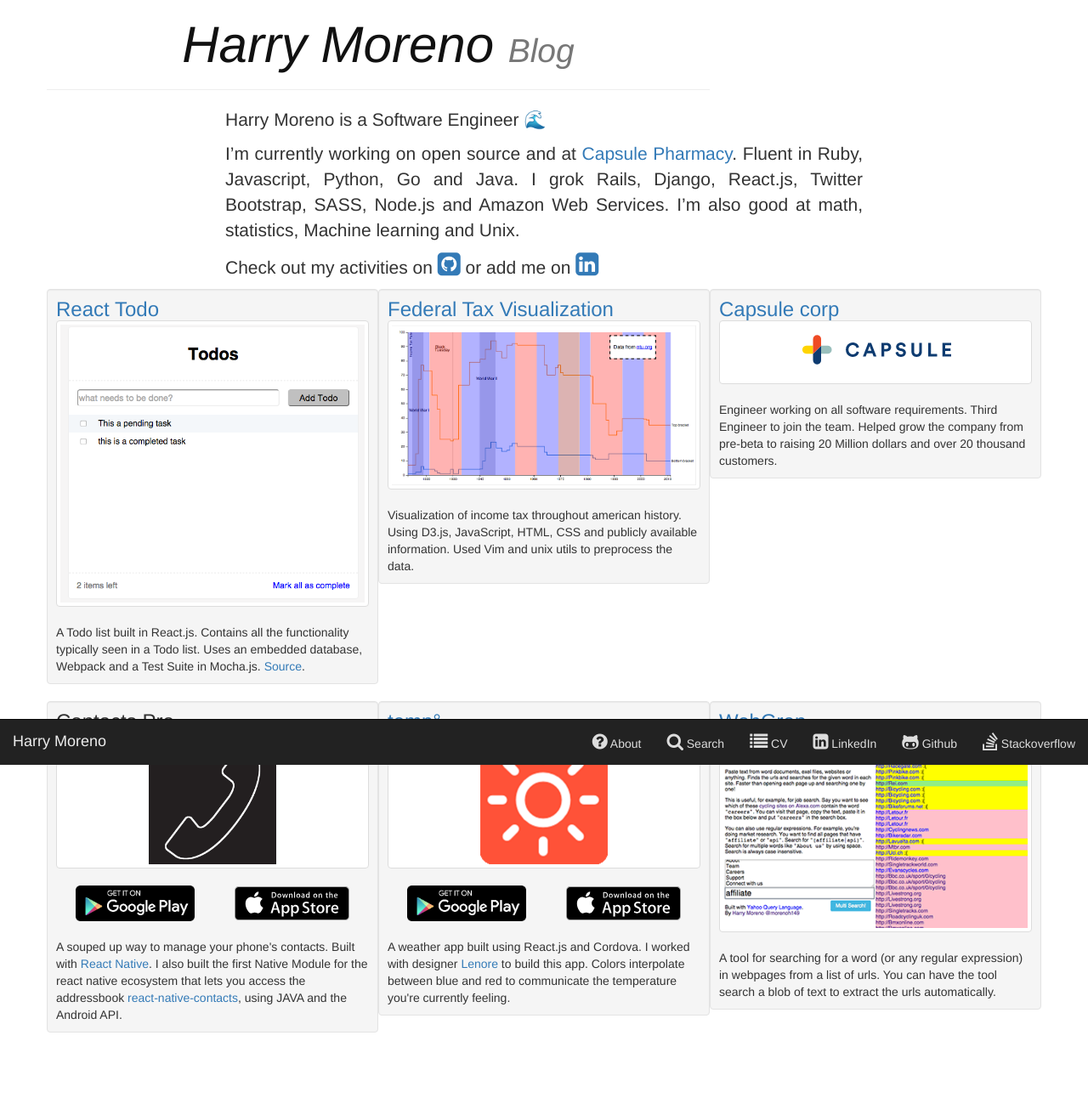
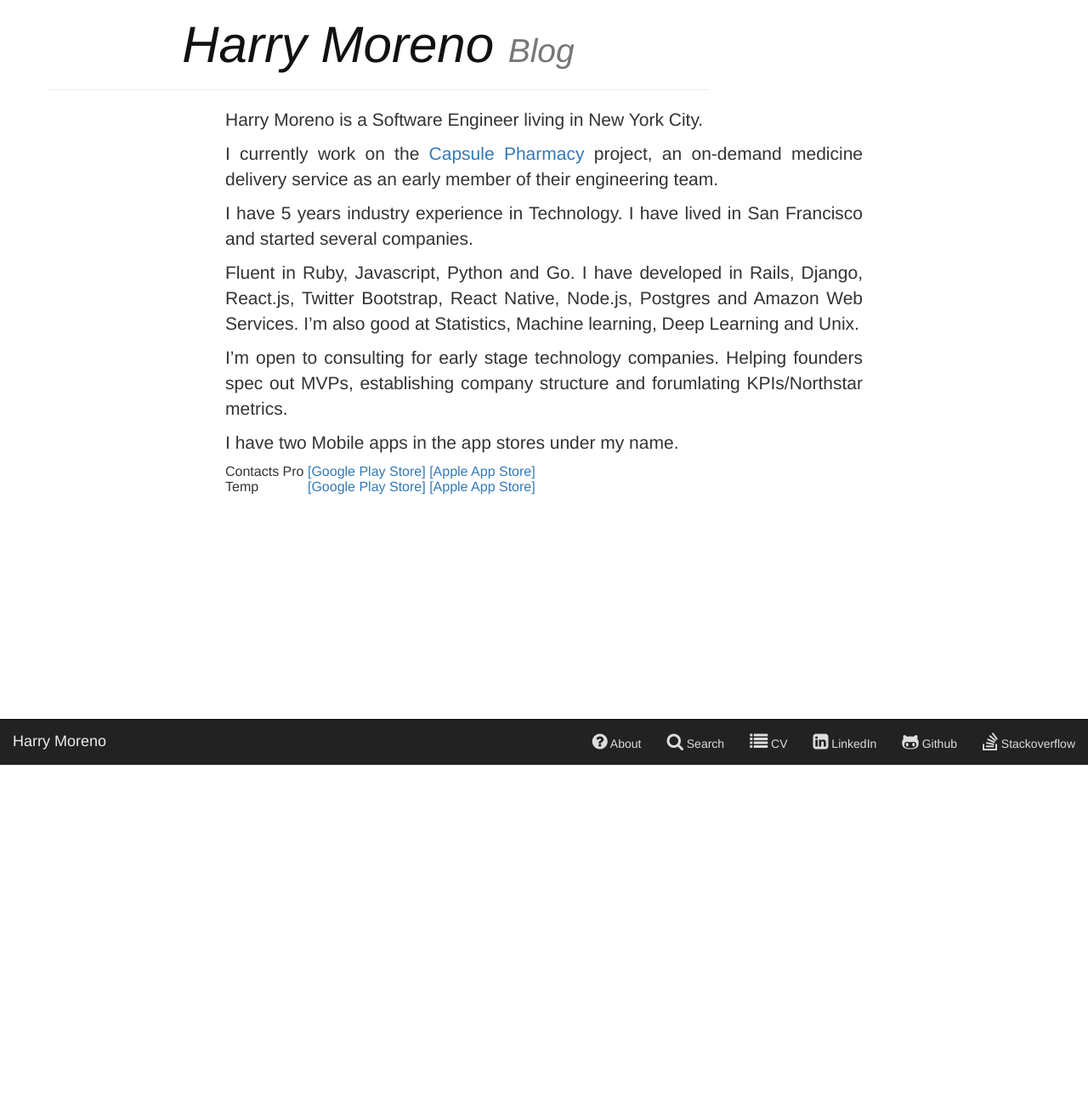
Before and after one commit to morenoh149/morenoh149.github.io, a Jekyll site: the page built from about.md, in a window 1280 px wide. Shown: the whole page at 85% size. Built offline with Jekyll 4.4.1, drawn with Linux system fonts in a browser that asks for light colours; nearby versions of some CDN libraries; after the commit the page ends 900 px from its top, so only the background shows below that.

Commit message:
Revamp about page

```diff
--- a/_layouts/about.html
+++ b/_layouts/about.html
@@ -16,12 +16,7 @@
           {{ content }}
         </div>
       </div>
-
-      {% include gallery.html %}
-
-      <!-- {% include footer.html %} -->
-
-    </div><!-- container -->
+    </div>
 
     {% include navbar.html %}
 
--- a/about.md
+++ b/about.md
@@ -3,15 +3,35 @@ layout: about
 title: About Harry Moreno
 ---
 
-Harry Moreno is a Software Engineer 🌊
+Harry Moreno is a Software Engineer living in New York City.
 
-I'm currently working on open source and at
-<a href="https://www.capsulecares.com/">Capsule Pharmacy</a>.
-Fluent in Ruby, Javascript, Python, Go and Java. I grok Rails, Django, React.js, Twitter
-Bootstrap, SASS, Node.js and Amazon Web Services. I'm also good at math,
-statistics, Machine learning and Unix.
+I currently work on the <a href="https://www.capsulecares.com/">Capsule Pharmacy</a>
+project, an on-demand medicine delivery service as an early member of their
+engineering team.
 
-Check out my activities on
-<a href="http://www.github.com/morenoh149"><i class="fa fa-github-square"></i></a>
-or add me on
-<a href="http://www.linkedin.com/in/harrymoreno"><i class="fa fa-linkedin-square"></i></a>
+I have 5 years industry experience in Technology. I have lived in
+San Francisco and started several companies.
+
+Fluent in Ruby, Javascript, Python and Go. I have developed in
+Rails, Django, React.js, Twitter Bootstrap, React Native, Node.js,
+Postgres and Amazon Web Services. I'm also good at Statistics,
+Machine learning, Deep Learning and Unix.
+
+I'm open to consulting for early stage technology companies.
+Helping founders spec out MVPs, establishing company structure
+and forumlating KPIs/Northstar metrics.
+
+I have two Mobile apps in the app stores under my name.
+
+<table style="padding: 5px;">
+  <tr>
+    <td>Contacts Pro&nbsp;</td>
+    <td><a href="https://play.google.com/store/apps/details?id=com.contactsprofessional">[Google Play Store]&nbsp;</a></td>
+    <td><a href="https://itunes.apple.com/us/app/contacts-professional/id1050843439">[Apple App Store]</a></td>
+  </tr>
+  <tr>
+    <td>Temp&nbsp;</td>
+    <td><a href="https://play.google.com/store/apps/details?id=com.r3dm.temp">[Google Play Store]&nbsp;</a></td>
+    <td><a href="https://itunes.apple.com/us/app/temp/id1022731803">[Apple App Store]</a></td>
+  </tr>
+</table>
```
